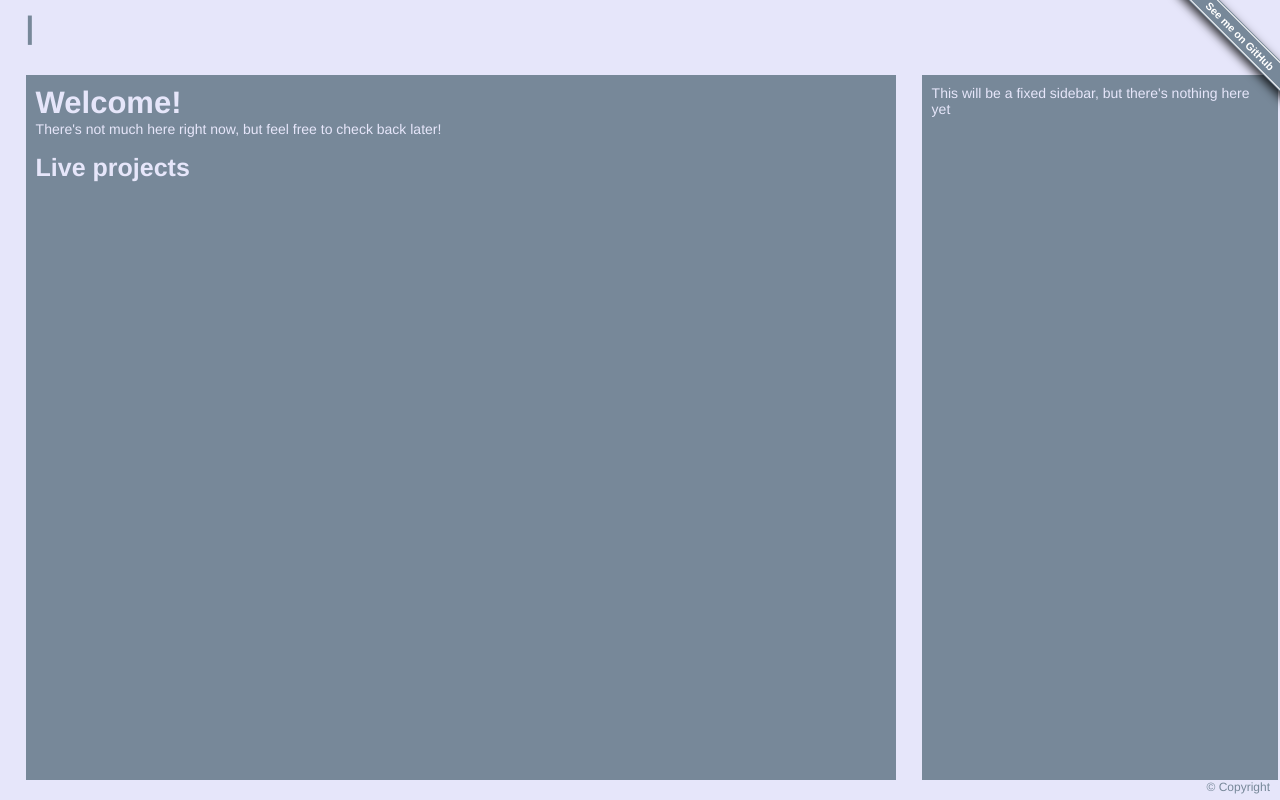
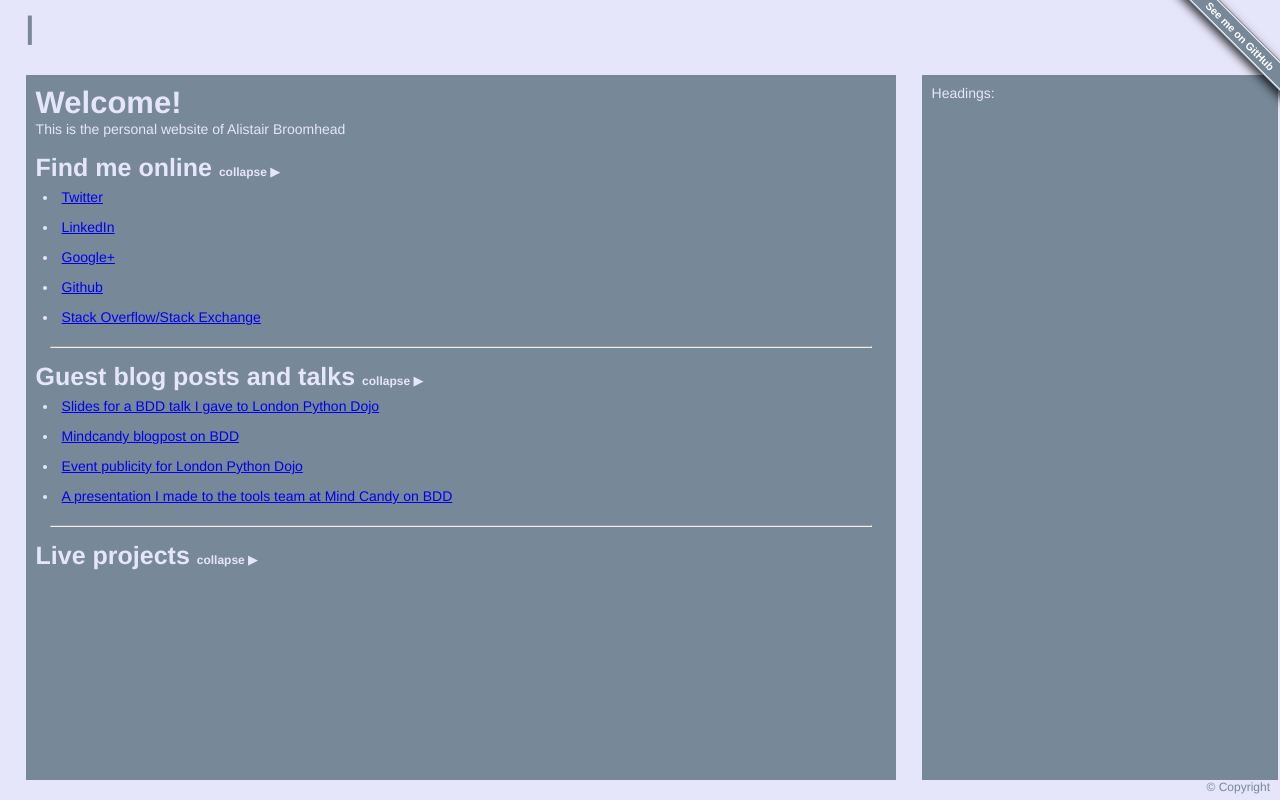
Before and after one commit to alistair-broomhead/theheadofabroom.pythonanywhere.com, a Python web app: template template/home.html in a window 1280 px wide. Run offline with Jinja, Linux system fonts and the light colour scheme; the template is opened without the code that fills it, so the values that code supplies are empty.

Commit message:
Added some extra info to the welcome page
Now minimally useful for pointing companies or recruiters to

```diff
--- a/bottle_app.py
+++ b/bottle_app.py
@@ -45,4 +45,4 @@ if __name__ == '__main__':
     # For local debugging - on pythonanywhere.com
     # these are served outside of bottle
     APPS.statics('/static/', '<path:path>')
-    APPS.start(host='0.0.0.0')
+    APPS.start()
--- a/static/css/style.css
+++ b/static/css/style.css
@@ -35,6 +35,15 @@ body {
     padding : 0;
     margin : 0;
 }
+
+hr {
+    margin : 1em;
+}
+
+li {
+    padding: 0.5em;
+}
+
 html,
 body {
 	height:100%;
--- a/static/json/site.json
+++ b/static/json/site.json
@@ -7,7 +7,7 @@
             "name": "Home",
             "url": "/",
             "template": "home.html",
-            "description": null
+            "description": "This page"
         },
         {
             "name": "Exploder",
--- a/template/home.html
+++ b/template/home.html
@@ -1,10 +1,45 @@
 {% extends 'base.html' %}
 {% block content %}
     <h1> Welcome! </h1>
-    <p> There's not much here right now, but feel free to check back later! </p>
+    <p> This is the personal website of Alistair Broomhead </p>
     <br/>
-    <h2> Live projects </h2>
-    <list>
+    <div id="social_media" class="accordion">
+        <h2 class="heading"> Find me online </h2>
+        <list class="collapsible">
+            {% for label, link in [
+                ["Twitter", "twitter.com/theheadofabroom"],
+                ["LinkedIn", "uk.linkedin.com/in/alistairbroomhead/"],
+                ["Google+", "plus.google.com/+AlistairBroomhead"],
+                ["Github", "github.com/alistair-broomhead"],
+                ["Stack Overflow/Stack Exchange",
+                 "stackexchange.com/users/330968/theheadofabroom"]
+            ] %}
+            <li> <a href="http://{{ link }}"> {{ label }} </a> </li>
+            {%  endfor %}
+        </list>
+    </div>
+    <hr>
+    <div id="blog_posts_and_talks" class="accordion">
+        <h2 class="heading"> Guest blog posts and talks </h2>
+        <list class="collapsible">
+            {% for label, link in [
+                ["Slides for a BDD talk I gave to London Python Dojo",
+                 "goo.gl/DE8oQE"],
+                ["Mindcandy blogpost on BDD",
+                 "tech.mindcandy.com/2014/03/musings-on-bdd/"],
+                ["Event publicity for London Python Dojo",
+                 "tech.mindcandy.com/2014/02/mindcandy-hosts-london-python-dojo/"],
+                 ["A presentation I made to the tools team at Mind Candy on BDD",
+                  "goo.gl/oYqnDu"]
+            ] %}
+            <li> <a href="http://{{ link }}"> {{ label }} </a> </li>
+            {%  endfor %}
+        </list>
+    </div>
+    <hr>
+    <div id="projects" class="accordion">
+        <h2 class="heading"> Live projects </h2>
+        <list class="collapsible">
             {% for app in site.get('apps') %}
                 {% if 'description' in app %}
                     <li>
@@ -15,8 +50,75 @@
                 {% endif %}
             {% endfor %}
         </list>
+    </div>
 {% endblock %}
 
+
 {% block sidebar %}
-    <span> This will be a fixed sidebar, but there's nothing here yet </span>
+    Headings:
 {% endblock %}
+
+{% block onload %}
+    <script>
+        var i, j, k;
+        var sidebar = document.getElementById("sidebar");
+        var divs = document.getElementById("content").getElementsByTagName("div");
+        var headingTags = ["h1", "h2", "h3", "h4"];
+        for (i = 0; i < divs.length; i++){
+            var div = divs[i];
+            if (div.hasOwnProperty("id") && div.id){
+                var heading = null;
+                for (j = 0;
+                     j < headingTags.length && heading === null;
+                     j++){
+                    var newHeadings = div.getElementsByTagName(headingTags[j]);
+                    for (k = 0;
+                         k < newHeadings.length && heading === null;
+                         k++ ){
+                        var newHeading = newHeadings[k];
+                        if (newHeading.parentNode == div){
+                            heading = newHeading;
+                        }
+                    }
+                }
+                if (heading !== null){
+                    var link = document.createElement("a");
+                    link.href = "#" + div.id;
+                    link.innerHTML = heading.innerHTML;
+                    var para = document.createElement("p");
+                    para.appendChild(link);
+                    sidebar.appendChild(para);
+                }
+            }
+        }
+
+        var accordions = document.getElementsByClassName("accordion");
+
+        function Accordion(div){
+            this.div = div;
+            this.div.accordion = this;
+            this.collapsible = div.getElementsByClassName("collapsible")[0];
+            this.heading = div.getElementsByClassName("heading")[0];
+            this.up_down = document.createElement("small");
+            this.heading.appendChild(this.up_down);
+            this.up_down.innerHTML = this.collapsible.hidden? this.expand: this.collapse;
+
+            var self = this;
+            this.heading.onclick = function(){self.toggle();};
+        }
+        Accordion.prototype = {
+            div: null,
+            expand: "expand ▼",
+            collapse: "collapse ▶",
+
+            toggle: function toggle(){
+                this.collapsible.hidden = !this.collapsible.hidden;
+                this.up_down.innerHTML = this.collapsible.hidden? this.expand: this.collapse;
+            }
+        }
+
+        for (i = 0; i < accordions.length; i++){
+            new Accordion(accordions[i]);
+        }
+    </script>
+{% endblock %}
```
Lines whose indentation alone changed are shown as unchanged.
